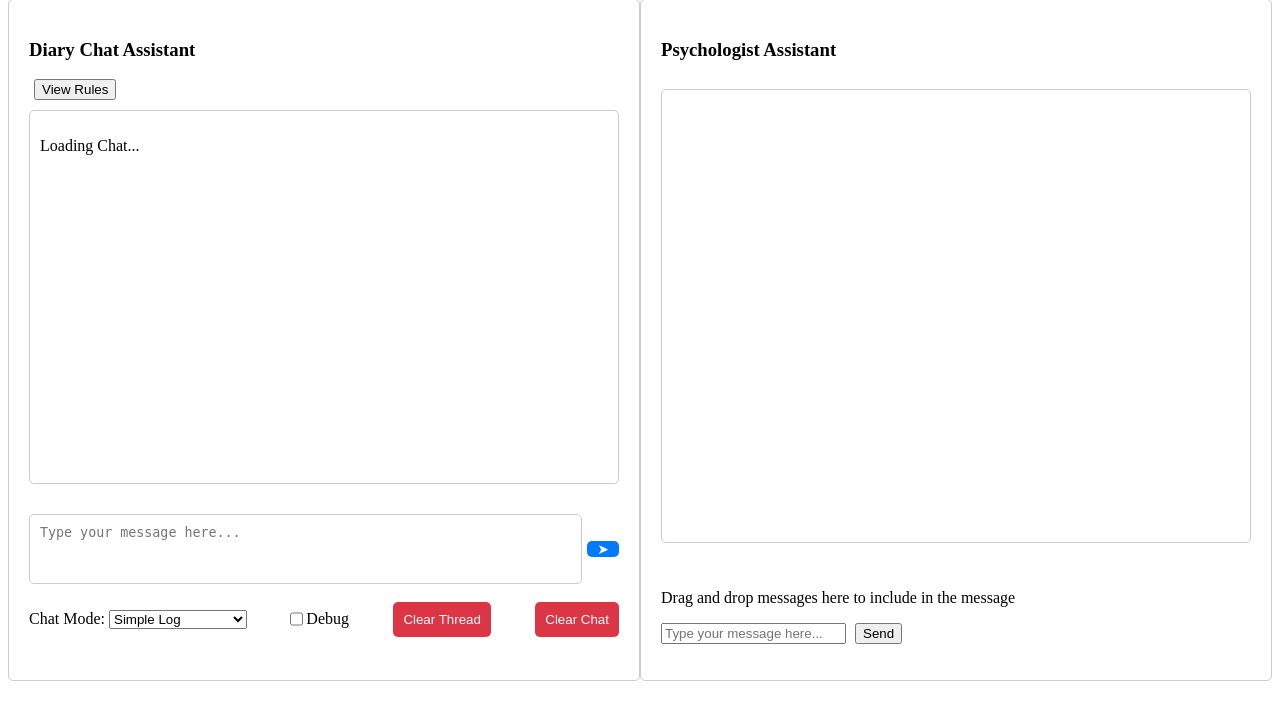
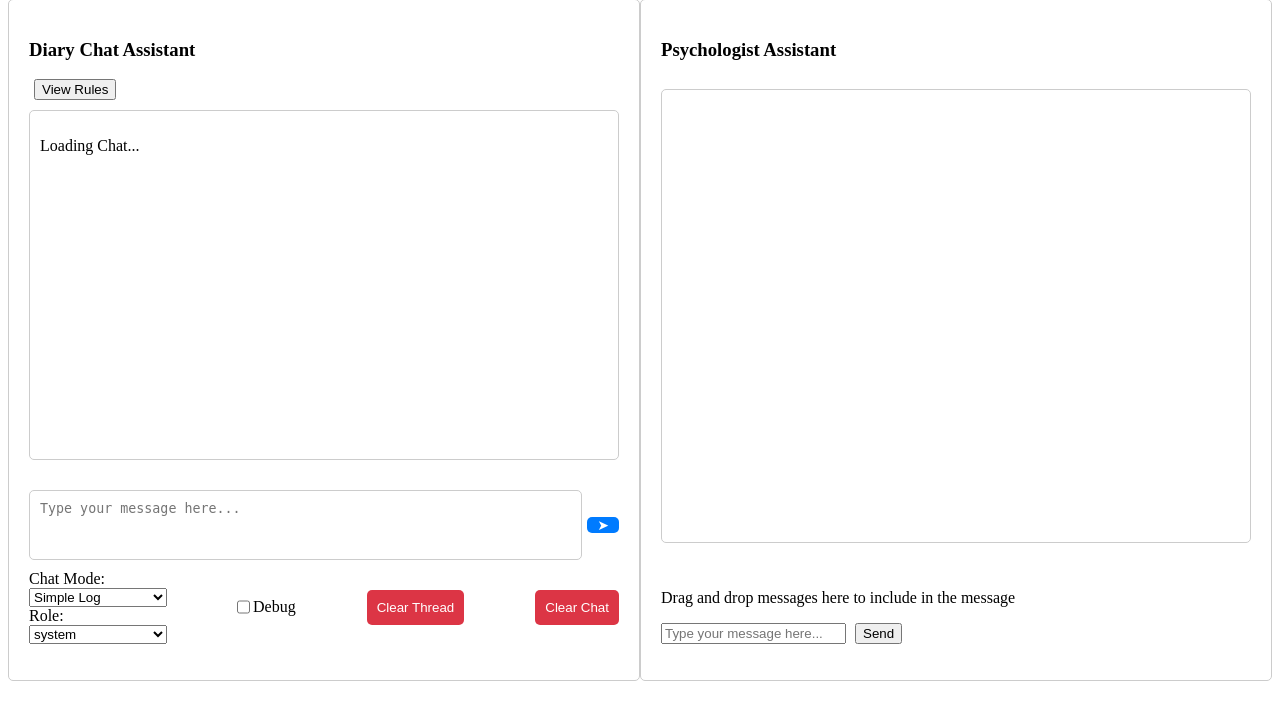
Before and after one commit to Hyyy6/AID, a Python web app: template webapp/templates/chat/chat.html.jinja in a window 1280 px wide. Shown: the part 48-768 px from the top of the page. Run offline with Jinja, Linux system fonts and the light colour scheme; the template is opened without the code that fills it, so the values that code supplies are empty.

Commit message:
Add user role option. Make it more highlevel chatcompletion API TODO: edit/export/import/archive thread context

```diff
--- a/webapp/chat.py
+++ b/webapp/chat.py
@@ -26,7 +26,7 @@ def send(chat_type, mode="simple"):
     logger.log_def(f"receive chat type {chat_type} msg (debug {debug})")
 
     user_id = session['uuid']
-    message = request.get_json()
+    user_request = request.get_json()
 
     user = User.fetch_user_by_id(user_id)
     logger.log_def(f' user {user} id {user.get_id()} name {user.get_name()}')
--- a/webapp/static/chat/chat.css
+++ b/webapp/static/chat/chat.css
@@ -163,9 +163,14 @@
 
 .options-container {
   display: flex;
+  flex-direction: row;
   justify-content: space-between;
   align-items: center;
   margin-top: 10px;
+  > .chat-settings {
+    display: flex;
+    flex-direction: column;
+  }
 }
 
 .clear-button {
--- a/webapp/templates/chat/chat.html.jinja
+++ b/webapp/templates/chat/chat.html.jinja
@@ -24,12 +24,22 @@
           <button type="submit" class="send-button">&#10148;</button>
         </div>
         <div class="options-container">
-          <div class="chat-mode">
-            <label for="diary-chat-mode">Chat Mode:</label>
-            <select name="chat-mode" id="diary-chat-mode">
-              <option value="simple">Simple Log</option>
-              <option value="conversation">Conversation Mode</option>
-            </select>
+          <div class="chat-settings">
+            <!-- <div class="chat-mode"> -->
+              <label for="diary-chat-mode">Chat Mode:</label>
+              <select name="chat-mode" id="diary-chat-mode">
+                <option value="simple">Simple Log</option>
+                <option value="conversation">Conversation Mode</option>
+              </select>
+            <!-- </div> -->
+            <!-- <div class="chat-role"> -->
+              <label for="chat-role-select">Role:</label>
+              <select name="chat-role" id="chat-role-select">
+                <option value="system">system</option>
+                <option value="user">user</option>
+                <option value="ass">ass</option>
+              </select>
+            <!-- </div> -->
           </div>
           <div class="debug-toggle" id="debug_toggle">
             <input type="checkbox">
```
